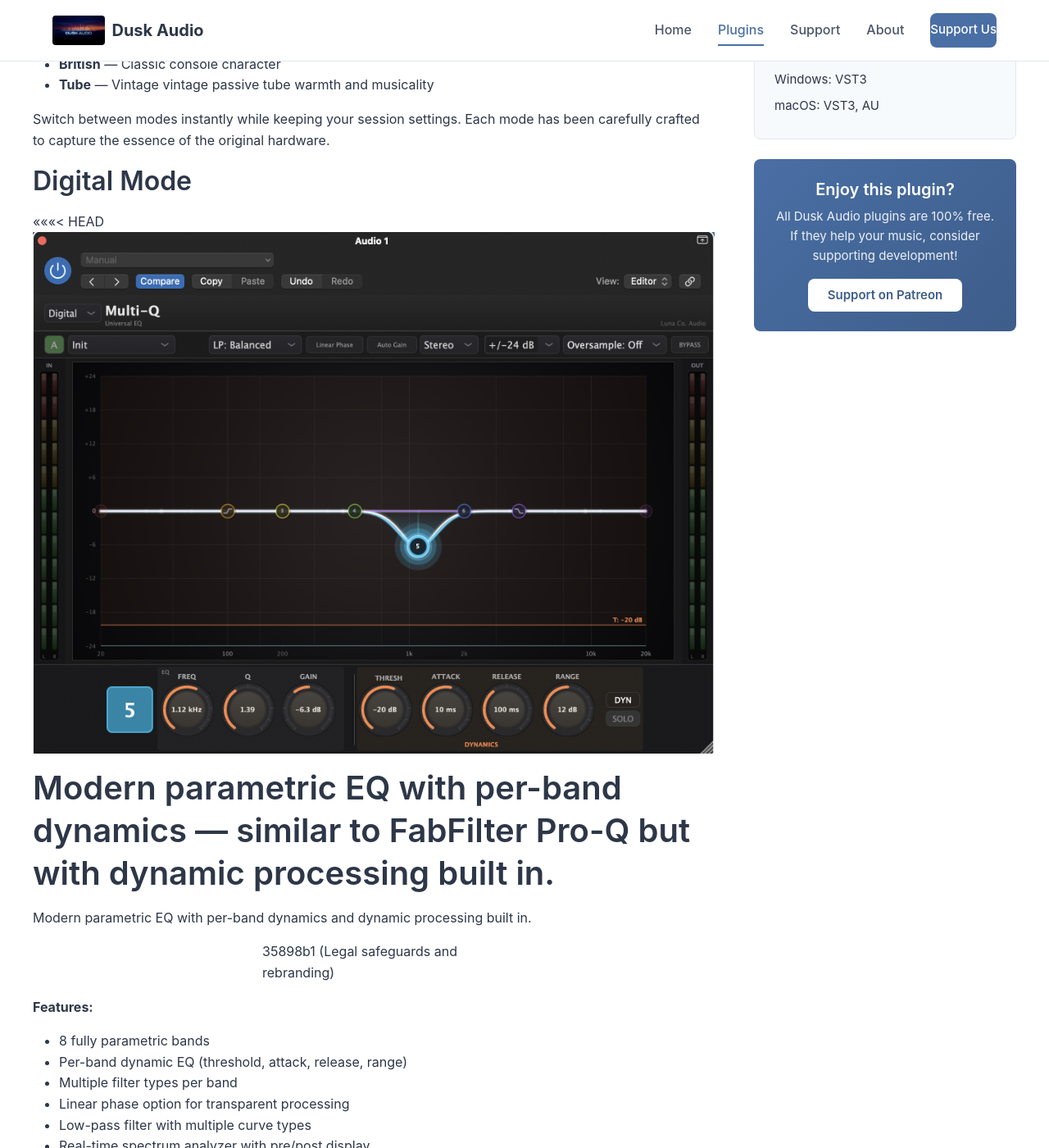
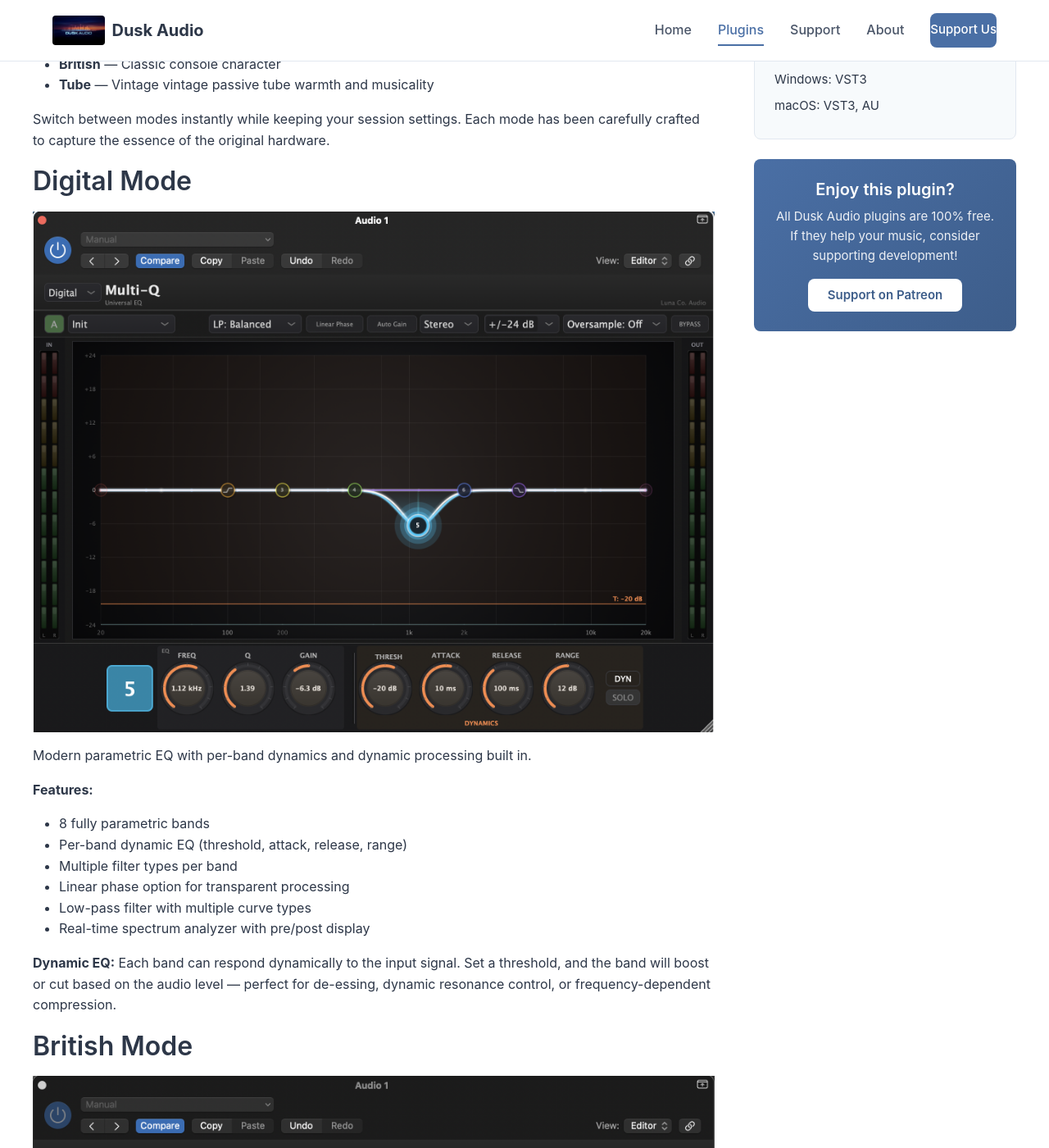
Before and after one commit to dusk-audio/dusk-audio.github.io, a Jekyll site: the page built from _plugins/multi-q.md, in a window 1280 px wide and 1400 px high, scrolled down 1148 px. Shown: the whole window at 82% size. Built offline with Jekyll 4.4.1, drawn with Linux system fonts in a browser that asks for light colours; some of the changed text lies outside the part shown.

Commit message:
Fix unresolved merge conflicts in multi-q.md
Keep screenshot images and rebrand text (no trademarked brand names).

```diff
--- a/_plugins/multi-q.md
+++ b/_plugins/multi-q.md
@@ -60,13 +60,9 @@
 
 ## Digital Mode
 
-<<<<<<< HEAD
 <img src="{{ '/assets/images/plugins/multi-q-digital.png' | relative_url }}" alt="Multi-Q Digital Mode">
 
-Modern parametric EQ with per-band dynamics — similar to FabFilter Pro-Q but with dynamic processing built in.
-=======
 Modern parametric EQ with per-band dynamics and dynamic processing built in.
->>>>>>> 35898b1 (Legal safeguards and rebranding)
 
 **Features:**
 - 8 fully parametric bands
@@ -99,13 +95,9 @@
 
 ## Tube Mode
 
-<<<<<<< HEAD
 <img src="{{ '/assets/images/plugins/multi-q-tube.png' | relative_url }}" alt="Multi-Q Tube Mode">
 
-Pultec-style passive EQ with tube saturation — the legendary "boost and cut at the same frequency" trick.
-=======
 Vintage passive tube EQ with tube saturation — the legendary "boost and cut at the same frequency" trick.
->>>>>>> 35898b1 (Legal safeguards and rebranding)
 
 **Features:**
 - LF Boost and Attenuation with selectable frequency
```
